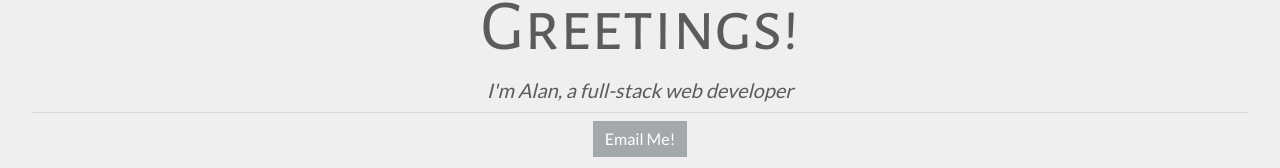
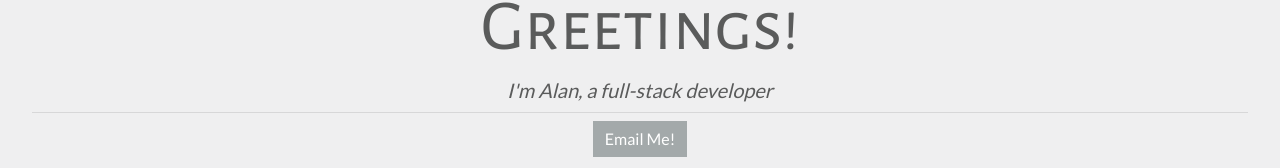
Before and after one commit to AlanHouston/Portfolio, a React (Create React App) app: page / in a window 1280 px wide. Shown: the part 136-304 px from the top of the page. Built offline with nearby package versions, Linux system fonts and the light colour scheme.

Commit message:
minor fix

```diff
--- a/src/Jumbo.js
+++ b/src/Jumbo.js
@@ -8,7 +8,7 @@ const Jumbo = () => {
     <div>
       <Jumbotron id="jumbo">
         <h1 className="display-3 aleFont">Greetings!</h1>
-        <h2 className="lead aleFont"><i>I'm Alan, a full-stack web developer</i></h2>
+        <h2 className="lead aleFont"><i>I'm Alan, a full-stack developer</i></h2>
         <hr className="my-2" />
         {/* <p>I am currently on the lookout for a super cool company on the lookout for a super cool coder like me!</p> */}
         {/* <p>My journey began in the summer of 2018 as I enrolled in Colt Steele's
```
